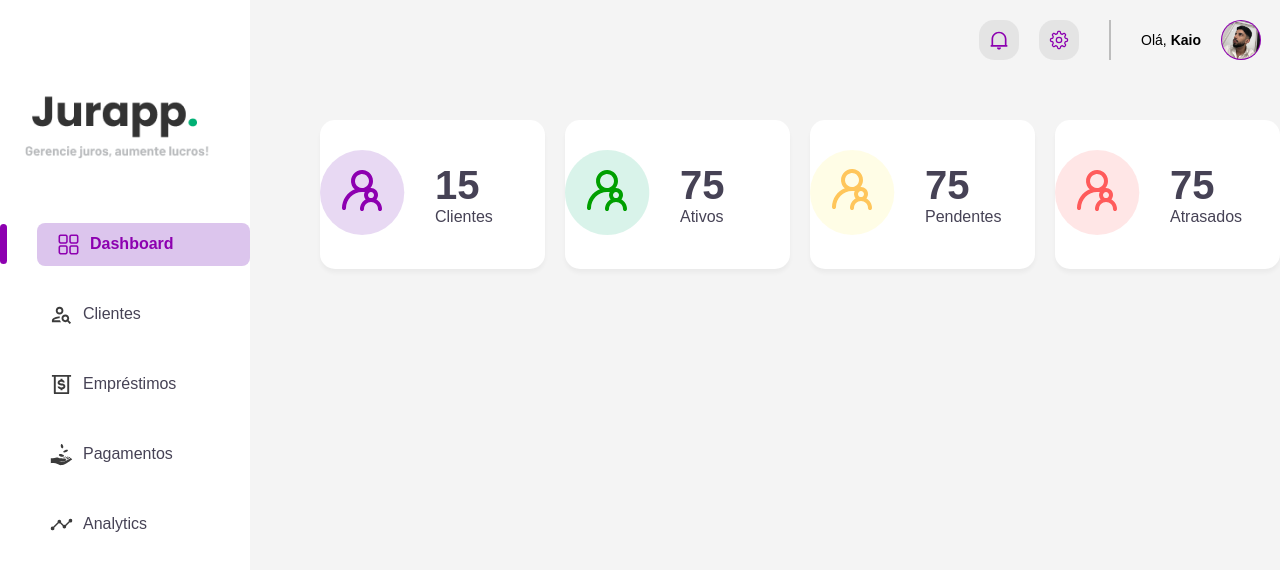
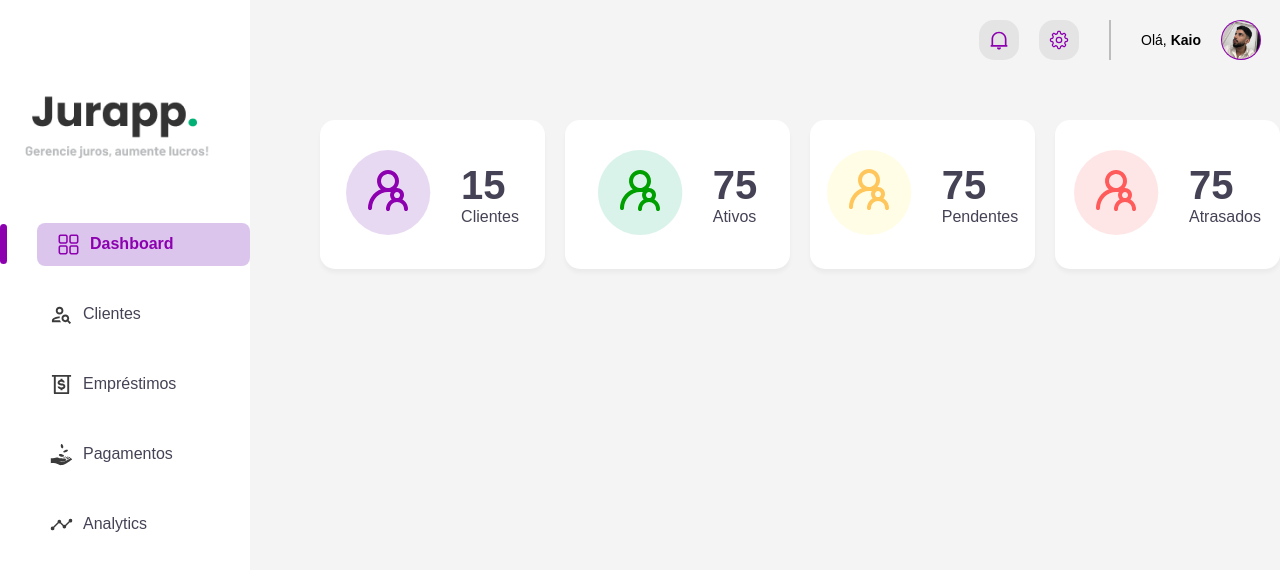
Before and after one commit to kaiudiass/jurappp, a React (Vite) app: page / in a window 1280 px wide. Shown: the top 570 px of the page. Built offline with nearby package versions, Linux system fonts and the light colour scheme.

Commit message:
fix: add justify-content in CS

```diff
--- a/src/pages/Home/ContainerCard/Card/Card.module.css
+++ b/src/pages/Home/ContainerCard/Card/Card.module.css
@@ -5,7 +5,7 @@
     box-shadow: 0px 4px 4px 0px rgba(0, 0, 0, 0.04);
     display: flex;
     align-items: center;
-   justify-content: ;
+   justify-content: center;
     gap: 30px;
     padding: 30px 0px;
 
```
